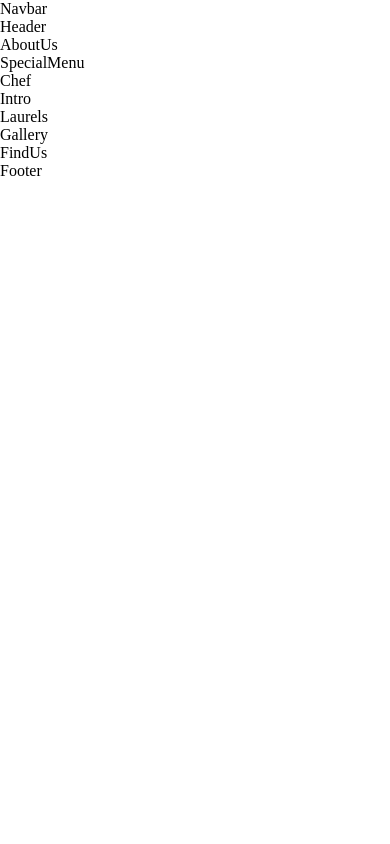
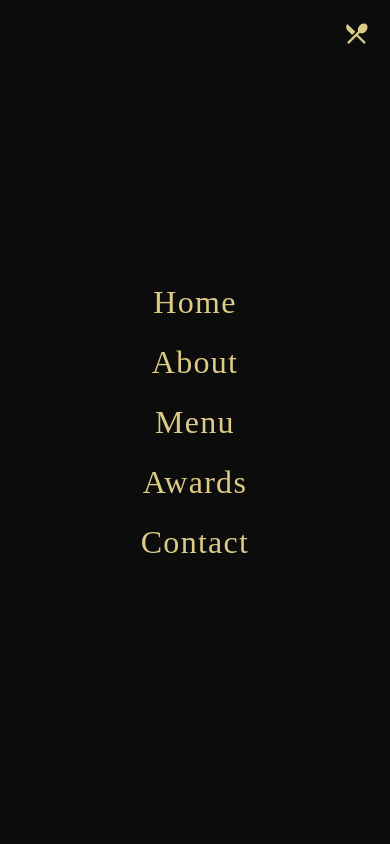
Before and after one commit to areddin409/gericht-resturant, a React (Create React App) app: page / in a window 390 px wide. Shown: the top 844 px of the page. Built offline with nearby package versions, Linux system fonts and the light colour scheme; the HTML template or start-up script is replaced by a standard one; a web font is replaced by a local one.

Commit message:
Created Header component

```diff
--- a/src/components/Navbar/Navbar.css
+++ b/src/components/Navbar/Navbar.css
@@ -0,0 +1,127 @@
+.app__navbar {
+  width: 100%;
+  display: flex;
+  justify-content: space-between;
+  align-items: center;
+  background: var(--color-black);
+  padding: 1rem 2rem;
+}
+
+.app__navbar-logo {
+  display: flex;
+  justify-content: flex-start;
+  align-items: center;
+}
+
+.app__navbar-logo img {
+  width: 150px;
+}
+
+.app__navbar-links {
+  flex: 1;
+  display: flex;
+  justify-content: center;
+  align-items: center;
+  list-style: none;
+}
+
+.app__navbar-links li {
+  margin: 0 1rem;
+  cursor: pointer;
+}
+
+.app__navbar-links li:hover {
+  color: var(--color-gray);
+}
+
+.app__navbar-login {
+  display: flex;
+  justify-content: flex-end;
+  align-items: center;
+}
+
+.app__navbar-login a {
+  margin: 0 1rem;
+  text-decoration: none;
+  transition: 0.5s ease;
+}
+
+.app__navbar-login a:hover {
+  border-bottom: 1px solid var(--color-golden);
+}
+
+.app__navbar-login div {
+  width: 1px;
+  height: 30px;
+  background-color: var(--color-gray);
+}
+
+.app__navbar-smallscreen {
+  display: none;
+}
+
+.app__navbar-smallscreen_overlay {
+  position: fixed;
+  top: 0;
+  left: 0;
+  width: 100%;
+  height: 100vh;
+  background-color: var(--color-black);
+  transition: 0.5s ease;
+
+  flex-direction: column;
+  z-index: 5;
+}
+
+.app__navbar-smallscreen_overlay .overlay__close {
+  font-size: 27px;
+  color: var(--color-golden);
+  cursor: pointer;
+
+  position: absolute;
+  top: 20px;
+  right: 20px;
+}
+
+.app__navbar-smallscreen_links {
+  list-style: none;
+}
+.app__navbar-smallscreen_links li {
+  margin: 2rem;
+  cursor: pointer;
+  color: var(--color-golden);
+  font-size: 2rem;
+  text-align: center;
+  font-family: var(--font-base);
+}
+.app__navbar-smallscreen_links li:hover {
+  color: var(--color-white);
+}
+
+@media screen and (max-width: 2000px) {
+  .app__navbar-logo img {
+    width: 210px;
+  }
+}
+
+@media screen and (max-width: 1150px) {
+  .app__navbar-links {
+    display: none;
+  }
+
+  .app__navbar-smallscreen {
+    display: flex;
+  }
+}
+
+@media screen and (max-width: 650px) {
+  .app__navbar {
+    padding: 1rem;
+  }
+  .app__navbar-login {
+    display: none;
+  }
+  .app__navbar-logo img {
+    width: 110px;
+  }
+}
--- a/src/components/Navbar/Navbar.jsx
+++ b/src/components/Navbar/Navbar.jsx
@@ -1,11 +1,80 @@
-import React from 'react';
+import React, { useState } from "react";
+import { GiHamburgerMenu } from "react-icons/gi";
+import { MdOutlineRestaurantMenu } from "react-icons/md";
 
-import './Navbar.css';
+import images from "../../constants/images";
+import "./Navbar.css";
 
-const Navbar = () => (
-  <div>
-    Navbar
-  </div>
-);
+const Navbar = () => {
+  const [toggleMenu, setToggleMenu] = useState(true);
+  console.log(toggleMenu);
+  return (
+    <nav className='app__navbar'>
+      <div className='app__navbar-logo'>
+        <img src={images.gericht} alt='logo' />
+      </div>
+      <ul className='app__navbar-links'>
+        <li className='p__opensans'>
+          <a href='#home'>Home</a>
+        </li>
+        <li className='p__opensans'>
+          <a href='#about'>About</a>
+        </li>
+        <li className='p__opensans'>
+          <a href='#menu'>Menu</a>
+        </li>
+        <li className='p__opensans'>
+          <a href='#awards'>Awards</a>
+        </li>
+        <li className='p__opensans'>
+          <a href='#contact'>Contact</a>
+        </li>
+      </ul>
+      <div className='app__navbar-login'>
+        <a href='#login' className='p__opensans'>
+          Login / Register
+        </a>
+        <div />
+        <a href='/' className='p__opensans'>
+          Book Table
+        </a>
+      </div>
+      <div className='app__navbar-smallscreen'>
+        <GiHamburgerMenu
+          color='#fff'
+          fontSize={27}
+          onClick={() => setToggleMenu(true)}
+        />
+
+        {toggleMenu && (
+          <div className='app__navbar-smallscreen_overlay flex__center slide-bottom'>
+            <MdOutlineRestaurantMenu
+              className='overlay__close'
+              fontSize={27}
+              onClick={() => setToggleMenu(false)}
+            />
+            <ul className='app__navbar-smallscreen_links'>
+              <li className='p__opensans'>
+                <a href='#home'>Home</a>
+              </li>
+              <li className='p__opensans'>
+                <a href='#about'>About</a>
+              </li>
+              <li className='p__opensans'>
+                <a href='#menu'>Menu</a>
+              </li>
+              <li className='p__opensans'>
+                <a href='#awards'>Awards</a>
+              </li>
+              <li className='p__opensans'>
+                <a href='#contact'>Contact</a>
+              </li>
+            </ul>
+          </div>
+        )}
+      </div>
+    </nav>
+  );
+};
 
 export default Navbar;
--- a/src/components/SubHeading/SubHeading.jsx
+++ b/src/components/SubHeading/SubHeading.jsx
@@ -1,8 +1,11 @@
-import React from 'react';
+import React from "react";
 
-const SubHeading = () => (
-  <div>
-    SubHeading
+import { images } from "../../constants";
+
+const SubHeading = ({ title }) => (
+  <div style={{ marginBottom: "1rem" }}>
+    <p className='p__cormorant'>{title}</p>
+    <img src={images.spoon} alt='spoon' className='spoon_img' />
   </div>
 );
 
--- a/src/container/Header/Header.css
+++ b/src/container/Header/Header.css
@@ -0,0 +1,16 @@
+.app__header {
+  background-color: var(--color-black);
+}
+
+.app__header-h1 {
+  font-family: var(--font-base);
+  color: var(--color-golden);
+  letter-spacing: 0.04em;
+  text-transform: uppercase;
+  line-height: 117px;
+  font-size: 90px;
+}
+
+.app__header-img img {
+  width: 80%;
+}
--- a/src/container/Header/Header.jsx
+++ b/src/container/Header/Header.jsx
@@ -1,10 +1,28 @@
-import React from 'react';
+import React from "react";
+import { SubHeading } from "../../components";
 
-import './Header.css';
+import { images } from "../../constants";
+import "./Header.css";
 
 const Header = () => (
-  <div>
-    Header
+  <div className='app__header app__wrapper section__padding' id='home'>
+    <div className='app__wrapper_info'>
+      <SubHeading title='Chase the new flavor' />
+      <h1 className='app__header-h1'>The Key to Fine Dining</h1>
+      <p className='p__opensans' style={{ margin: "2rem 0" }}>
+        Vernunft fängt wieder an zu sprechen Und Hoffnung wieder an zu sprechen
+        Und Hoffnung wieder an zu sprechen Und Hoffnung wieder an zu sprechen
+        Und Hoffnung wieder an zu blühn; Man sehnt sich nach des Lebens Quelle
+        hin. Ich bin von je der Ordnung Freund gewesen. Wenn sich der Mensch,
+        wenn er sie beim Kragen hätte.
+      </p>
+      <button type='button' className='custom__button'>
+        Explore Menu
+      </button>
+    </div>
+    <div className='app__wrapper_img'>
+      <img src={images.welcome} alt='header img' />
+    </div>
   </div>
 );
 
```
Also changed, not shown: src/App.js (+14 -4 lines).
